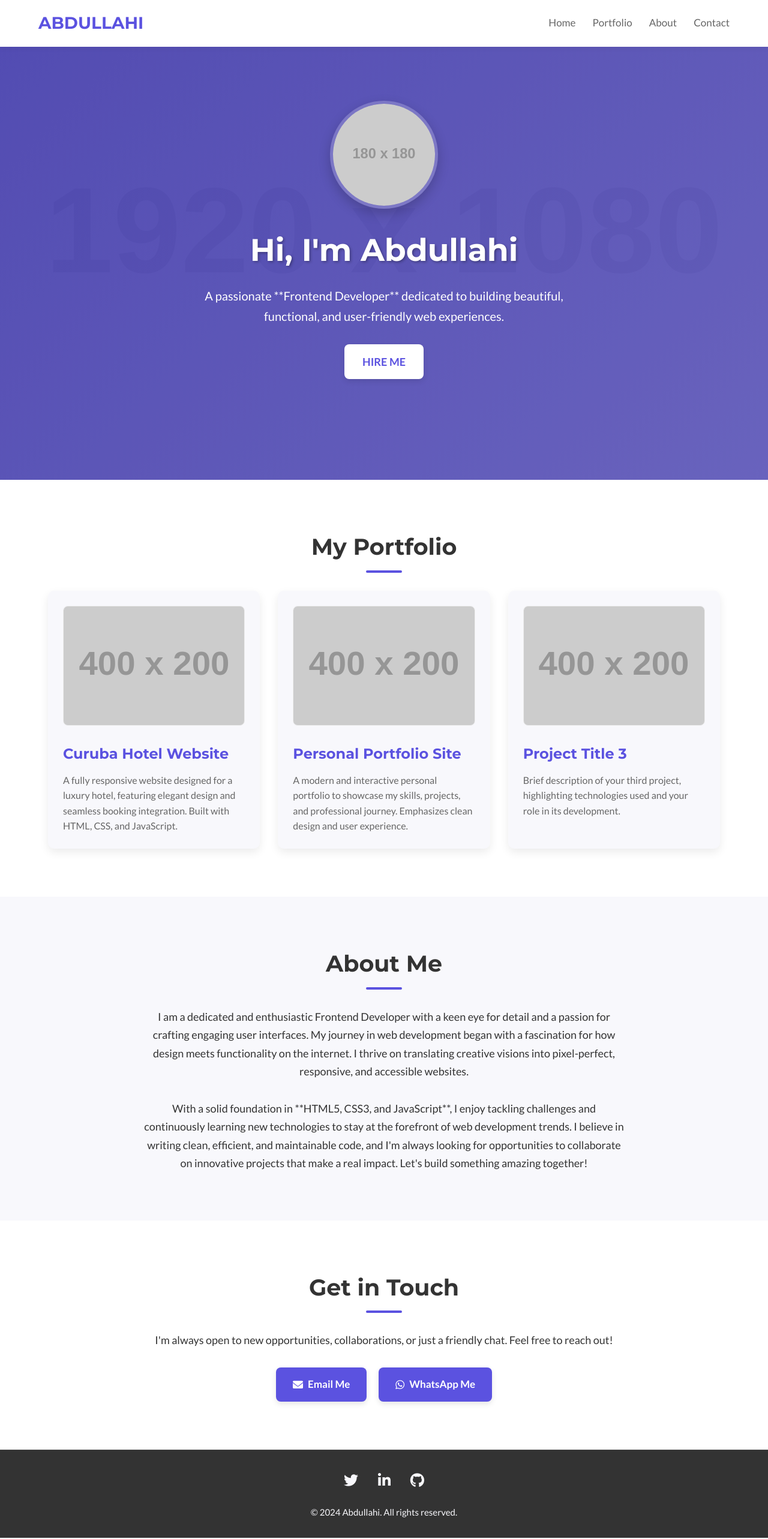
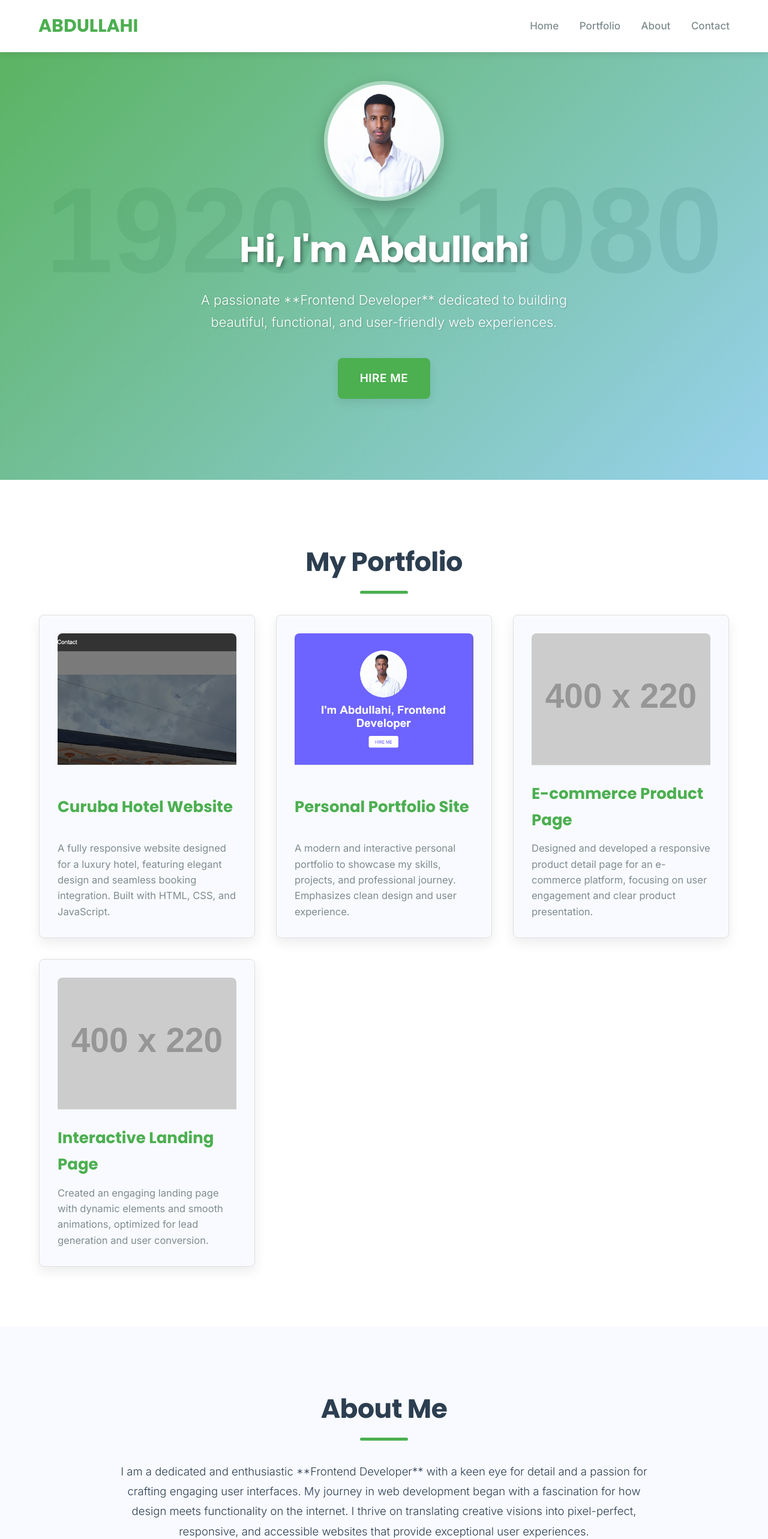
Before and after one commit to abdulkany/portfolio-project, a plain HTML site: page index.html in a window 1280 px wide. Shown: the top 2566 px of the page at 60% size. Drawn offline with Linux system fonts and the light colour scheme; placeholder pictures from the web are drawn by us.

Commit message:
Update index.html

```diff
--- a/index.html
+++ b/index.html
@@ -4,7 +4,7 @@
     <meta charset="UTF-8">
     <meta name="viewport" content="width=device-width, initial-scale=1.0">
     <title>Abdullahi's Portfolio - Frontend Developer</title>
-    <link href="https://fonts.googleapis.com/css2?family=Lato:wght@300;400;700&family=Montserrat:wght@600;700&display=swap" rel="stylesheet">
+    <link href="https://fonts.googleapis.com/css2?family=Inter:wght@300;400;500;600;700&family=Poppins:wght@600;700&display=swap" rel="stylesheet">
     <link rel="stylesheet" href="https://cdnjs.cloudflare.com/ajax/libs/font-awesome/6.0.0-beta3/css/all.min.css">
     <style>
         /* Basic Reset */
@@ -15,14 +15,18 @@
         }
 
         :root {
-            --main-bg-color: #f8f8fc; /* Softer light background */
-            --section-bg-color: #ffffff; /* White for main sections */
-            --primary-text-color: #333333; /* Darker primary text */
-            --secondary-text-color: #666666; /* Slightly lighter secondary text */
-            --accent-color: #5b52e0; /* A slightly deeper purple */
-            --accent-light: #7b73f0; /* Lighter shade for hover */
-            --font-heading: 'Montserrat', sans-serif;
-            --font-body: 'Lato', sans-serif;
+            --main-bg-color: #f8faff; /* Very light blueish-white */
+            --section-bg-color: #ffffff; /* Pure white for main sections */
+            --primary-text-color: #2c3e50; /* Dark slate grey for primary text */
+            --secondary-text-color: #7f8c8d; /* Muted grey for secondary text */
+            --accent-color: #4CAF50; /* A vibrant green (can be changed to purple if preferred, e.g., #7e57c2) */
+            --accent-dark: #388E3C; /* Darker green for hover */
+            --shadow-light: rgba(0, 0, 0, 0.08);
+            --shadow-strong: rgba(0, 0, 0, 0.15);
+            --border-radius: 8px;
+
+            --font-heading: 'Poppins', sans-serif;
+            --font-body: 'Inter', sans-serif;
         }
 
         body {
@@ -31,6 +35,7 @@
             color: var(--primary-text-color);
             scroll-behavior: smooth;
             line-height: 1.7; /* Improved readability */
+            font-size: 16px;
         }
 
         a {
@@ -38,11 +43,11 @@
             color: inherit;
         }
 
-        /* Utility Classes */
+        /* Utility Class */
         .container {
             max-width: 1200px;
             margin: 0 auto;
-            padding: 0 20px;
+            padding: 0 25px; /* More generous horizontal padding */
         }
 
         /* Header */
@@ -51,9 +56,9 @@
             top: 0;
             width: 100%;
             background-color: var(--section-bg-color);
-            box-shadow: 0 2px 10px rgba(0, 0, 0, 0.05); /* Subtle shadow */
+            box-shadow: 0 4px 10px var(--shadow-light); /* Clearer shadow */
             z-index: 100;
-            padding: 15px 5%; /* Slightly less padding */
+            padding: 18px 5%; /* Slightly more padding */
             display: flex;
             justify-content: space-between;
             align-items: center;
@@ -61,16 +66,22 @@
 
         .logo {
             font-family: var(--font-heading);
-            font-size: 28px;
+            font-size: 30px; /* Larger logo */
             font-weight: 700;
             color: var(--accent-color);
+            transition: color 0.3s ease;
+        }
+
+        .logo:hover {
+            color: var(--accent-dark);
         }
 
         nav a {
-            margin-left: 25px;
+            margin-left: 30px; /* More space between links */
             font-size: 17px;
+            font-weight: 500;
             color: var(--secondary-text-color);
-            transition: color 0.3s ease;
+            transition: color 0.3s ease, transform 0.3s ease;
             position: relative;
         }
 
@@ -78,9 +89,9 @@
             content: '';
             position: absolute;
             left: 0;
-            bottom: -5px;
+            bottom: -8px; /* Positioned slightly lower */
             width: 0;
-            height: 2px;
+            height: 2.5px; /* Thicker underline */
             background-color: var(--accent-color);
             transition: width 0.3s ease;
         }
@@ -91,6 +102,7 @@
 
         nav a:hover {
             color: var(--accent-color);
+            transform: translateY(-2px); /* Subtle lift on hover */
         }
 
         /* Hero Section */
@@ -100,86 +112,101 @@
             flex-direction: column;
             align-items: center;
             justify-content: center;
-            background: linear-gradient(135deg, rgba(91, 82, 224, 0.9), rgba(123, 115, 240, 0.9)), url('https://via.placeholder.com/1920x1080/5b52e0/ffffff?text=Background+Image') no-repeat center center/cover; /* Added a subtle background image overlay */
+            background: linear-gradient(135deg, rgba(76, 175, 80, 0.9), rgba(129, 212, 250, 0.7)), /* Green to light blue gradient */
+                        url('https://via.placeholder.com/1920x1080/4CAF50/ffffff?text=Developer+Background') no-repeat center center/cover;
             color: #fff;
             text-align: center;
             padding: 0 20px;
             position: relative;
+            overflow: hidden; /* Ensure content stays within bounds */
         }
 
-        #hero::before {
+        #hero::before { /* Subtle pattern or overlay for texture */
             content: '';
             position: absolute;
             top: 0;
             left: 0;
             width: 100%;
             height: 100%;
-            background: rgba(0, 0, 0, 0.2); /* Darker overlay for text readability */
+            background: radial-gradient(circle, rgba(255,255,255,0.05) 1px, transparent 1px);
+            background-size: 20px 20px;
+            opacity: 0.8;
             z-index: 0;
         }
 
-        #hero > * {
+        #hero > * { /* Ensure content is above the overlay */
             position: relative;
             z-index: 1;
         }
 
         #hero img {
-            width: 180px; /* Slightly larger image */
-            height: 180px;
+            width: 200px; /* Larger profile image */
+            height: 200px;
             border-radius: 50%;
-            border: 5px solid rgba(255, 255, 255, 0.2); /* Subtle white border */
-            margin-bottom: 25px;
+            border: 6px solid rgba(255, 255, 255, 0.4); /* Thicker, softer border */
+            margin-bottom: 30px;
             object-fit: cover;
-            box-shadow: 0 8px 20px rgba(0, 0, 0, 0.2);
+            box-shadow: 0 10px 25px rgba(0, 0, 0, 0.25);
+            transition: transform 0.4s ease;
+        }
+
+        #hero img:hover {
+            transform: scale(1.05); /* Slight zoom on hover */
         }
 
         #hero h1 {
             font-family: var(--font-heading);
-            font-size: 52px; /* Larger heading */
+            font-size: 60px; /* More impactful heading */
             margin-bottom: 15px;
-            text-shadow: 2px 2px 4px rgba(0, 0, 0, 0.3);
+            text-shadow: 3px 3px 6px rgba(0, 0, 0, 0.4); /* Stronger text shadow */
+            letter-spacing: -1px;
         }
 
         #hero p {
-            font-size: 20px;
-            max-width: 600px;
-            margin-bottom: 30px; /* More space before button */
+            font-size: 22px; /* Larger introductory text */
+            max-width: 700px;
+            margin-bottom: 40px;
+            font-weight: 300;
+            text-shadow: 1px 1px 3px rgba(0, 0, 0, 0.2);
         }
 
         .primary-button {
             display: inline-block;
-            padding: 14px 30px;
-            background-color: #fff;
-            color: var(--accent-color);
-            border: none;
-            border-radius: 8px; /* Softer border-radius */
-            font-size: 18px;
-            font-weight: 700;
+            padding: 16px 35px; /* More padding for a bolder button */
+            background-color: var(--accent-color); /* Main accent color */
+            color: #fff;
+            border: 2px solid var(--accent-color); /* Border matches background */
+            border-radius: var(--border-radius);
+            font-size: 19px;
+            font-weight: 600;
             cursor: pointer;
-            transition: background-color 0.3s ease, transform 0.3s, box-shadow 0.3s ease;
-            box-shadow: 0 4px 10px rgba(0, 0, 0, 0.1);
+            transition: background-color 0.3s ease, transform 0.3s, box-shadow 0.3s ease, border-color 0.3s ease;
+            box-shadow: 0 6px 15px var(--shadow-light);
+            text-transform: uppercase;
+            letter-spacing: 0.5px;
         }
 
         .primary-button:hover {
-            background-color: var(--accent-light);
-            color: #fff;
-            transform: translateY(-5px);
-            box-shadow: 0 8px 15px rgba(0, 0, 0, 0.2);
+            background-color: var(--accent-dark);
+            border-color: var(--accent-dark);
+            transform: translateY(-6px);
+            box-shadow: 0 12px 25px var(--shadow-strong);
         }
 
         /* Sections */
         section {
-            padding: 80px 0; /* More vertical padding */
+            padding: 100px 0; /* Generous vertical padding */
             text-align: center;
         }
 
         section h2 {
             font-family: var(--font-heading);
-            font-size: 38px;
-            margin-bottom: 40px;
+            font-size: 44px; /* Larger section titles */
+            margin-bottom: 50px; /* More space below title */
             color: var(--primary-text-color);
             position: relative;
             display: inline-block;
+            letter-spacing: -0.5px;
         }
 
         section h2::after {
@@ -187,65 +214,71 @@
             position: absolute;
             left: 50%;
             transform: translateX(-50%);
-            bottom: -10px;
-            width: 60px;
-            height: 4px;
+            bottom: -15px; /* Lower position for underline */
+            width: 80px; /* Longer underline */
+            height: 5px; /* Thicker underline */
             background-color: var(--accent-color);
-            border-radius: 2px;
+            border-radius: 3px;
         }
 
         #portfolio {
             background-color: var(--section-bg-color);
+            padding-bottom: 100px; /* Ensure footer isn't too close */
         }
 
         .projects {
             display: grid;
-            grid-template-columns: repeat(auto-fit, minmax(320px, 1fr));
-            gap: 30px; /* Increased gap */
-            padding: 0 20px; /* Ensure padding for smaller screens */
+            grid-template-columns: repeat(auto-fit, minmax(350px, 1fr)); /* Larger minimum size */
+            gap: 35px; /* More gap */
         }
 
         .project-card {
             background-color: var(--main-bg-color);
-            padding: 25px;
-            border-radius: 10px;
-            box-shadow: 0 6px 15px rgba(0, 0, 0, 0.08); /* Stronger shadow */
-            transition: transform 0.3s ease, box-shadow 0.3s ease;
-            text-align: left; /* Align text left within card */
+            padding: 30px;
+            border-radius: var(--border-radius);
+            box-shadow: 0 8px 20px var(--shadow-light); /* More pronounced shadow */
+            transition: transform 0.4s ease, box-shadow 0.4s ease, background-color 0.3s ease;
+            text-align: left;
+            border: 1px solid #e0e0e0; /* Subtle border */
+            display: flex;
+            flex-direction: column;
+            justify-content: space-between;
         }
 
         .project-card:hover {
-            transform: translateY(-10px);
-            box-shadow: 0 12px 25px rgba(0, 0, 0, 0.15);
+            transform: translateY(-12px); /* Greater lift on hover */
+            box-shadow: 0 18px 35px var(--shadow-strong); /* Stronger shadow on hover */
+            background-color: #f0f4f7; /* Slight background change on hover */
         }
 
         .project-card img {
             width: 100%;
-            height: 200px; /* Fixed height for consistent card size */
-            object-fit: cover; /* Ensures images fill the space without distortion */
-            border-radius: 8px;
-            margin-bottom: 20px;
-            border: 1px solid #eee;
+            height: 220px; /* Fixed height for consistent cards */
+            object-fit: cover;
+            border-radius: var(--border-radius) var(--border-radius) 0 0; /* Rounded top corners only */
+            margin-bottom: 25px;
+            border-bottom: 1px solid #ddd;
         }
 
         .project-card h3 {
             font-family: var(--font-heading);
-            font-size: 24px;
-            margin-bottom: 10px;
-            color: var(--accent-color);
+            font-size: 26px; /* Larger project title */
+            margin-bottom: 12px;
+            color: var(--primary-text-color);
         }
 
         .project-card h3 a {
+            color: var(--accent-color);
             transition: color 0.3s ease;
         }
 
         .project-card h3 a:hover {
-            color: var(--accent-light);
+            color: var(--accent-dark);
             text-decoration: underline;
         }
 
         .project-card p {
-            font-size: 16px;
+            font-size: 16.5px;
             color: var(--secondary-text-color);
             line-height: 1.6;
         }
@@ -255,10 +288,12 @@
         }
 
         #about p {
-            font-size: 18px;
-            max-width: 800px;
+            font-size: 18.5px; /* Larger about text */
+            max-width: 900px;
             margin: 0 auto;
             color: var(--primary-text-color);
+            line-height: 1.8;
+            font-weight: 300;
         }
 
         #contact {
@@ -266,65 +301,88 @@
         }
 
         #contact p {
-            font-size: 18px;
-            margin-bottom: 30px;
+            font-size: 18.5px;
+            margin-bottom: 40px; /* More space before buttons */
             color: var(--primary-text-color);
         }
 
         .contact-links {
             display: flex;
             justify-content: center;
-            gap: 20px; /* Space between buttons */
-            flex-wrap: wrap; /* Allow wrapping on smaller screens */
+            gap: 25px; /* More space between buttons */
+            flex-wrap: wrap;
         }
 
         .contact-btn, .whatsapp-btn {
-            display: inline-flex; /* Use flex for icon and text alignment */
+            display: inline-flex;
             align-items: center;
-            gap: 8px; /* Space between icon and text */
-            padding: 14px 28px;
+            gap: 10px; /* More space between icon and text */
+            padding: 16px 30px;
             color: #fff;
             background-color: var(--accent-color);
-            border-radius: 8px;
-            font-size: 17px;
+            border-radius: var(--border-radius);
+            font-size: 18px;
             font-weight: 600;
             transition: background-color 0.3s ease, transform 0.3s, box-shadow 0.3s ease;
-            box-shadow: 0 4px 10px rgba(0, 0, 0, 0.1);
+            box-shadow: 0 6px 15px var(--shadow-light);
         }
 
         .contact-btn:hover, .whatsapp-btn:hover {
-            background-color: var(--accent-light);
-            transform: translateY(-5px);
-            box-shadow: 0 8px 15px rgba(0, 0, 0, 0.2);
+            background-color: var(--accent-dark);
+            transform: translateY(-6px);
+            box-shadow: 0 12px 25px var(--shadow-strong);
+        }
+
+        .contact-btn i, .whatsapp-btn i {
+            font-size: 20px; /* Larger icons */
         }
 
         /* Footer */
         footer {
             text-align: center;
-            padding: 30px;
-            background-color: var(--primary-text-color); /* Darker footer */
-            color: #f8f8fc; /* Light text on dark background */
-            border-top: 1px solid #444;
+            padding: 40px; /* More padding */
+            background-color: #2c3e50; /* Darker, professional footer */
+            color: #ecf0f1; /* Light grey text */
+            border-top: 1px solid #34495e;
             font-size: 15px;
+            letter-spacing: 0.5px;
+        }
+
+        .social-links {
+            margin-bottom: 25px; /* More space */
         }
 
         .social-links a {
-            margin: 0 15px;
-            font-size: 24px; /* Larger social icons */
-            color: #f8f8fc;
+            margin: 0 18px; /* More space between icons */
+            font-size: 28px; /* Larger social icons */
+            color: #ecf0f1;
             transition: color 0.3s ease, transform 0.3s ease;
         }
 
         .social-links a:hover {
-            color: var(--accent-light);
-            transform: translateY(-3px);
-        }
-
-        .social-links {
-            margin-bottom: 20px;
+            color: var(--accent-color);
+            transform: translateY(-4px) scale(1.1); /* Lift and slight scale */
         }
 
         /* Responsive Adjustments */
+        @media (max-width: 992px) {
+            #hero h1 {
+                font-size: 50px;
+            }
+
+            #hero p {
+                font-size: 20px;
+            }
+
+            section h2 {
+                font-size: 38px;
+            }
+
+            .projects {
+                grid-template-columns: repeat(auto-fit, minmax(300px, 1fr));
+            }
+        }
+
         @media (max-width: 768px) {
             header {
                 flex-direction: column;
@@ -336,28 +394,47 @@
             }
 
             nav a {
-                margin: 0 10px;
-                font-size: 15px;
+                margin: 0 12px;
+                font-size: 16px;
             }
 
             #hero h1 {
-                font-size: 42px;
+                font-size: 40px;
             }
 
             #hero p {
                 font-size: 18px;
+                margin-bottom: 30px;
+            }
+
+            .primary-button {
+                padding: 14px 28px;
+                font-size: 17px;
             }
 
             section {
-                padding: 60px 0;
+                padding: 70px 0;
             }
 
             section h2 {
                 font-size: 32px;
+                margin-bottom: 40px;
             }
 
-            .projects {
-                grid-template-columns: 1fr; /* Stack projects on small screens */
+            .project-card {
+                padding: 25px;
+            }
+
+            .project-card img {
+                height: 180px;
+            }
+
+            .project-card h3 {
+                font-size: 24px;
+            }
+
+            #about p, #contact p {
+                font-size: 17px;
             }
 
             .contact-links {
@@ -366,32 +443,59 @@
             }
 
             .contact-btn, .whatsapp-btn {
-                width: 80%; /* Make buttons wider on small screens */
+                width: 85%; /* Make buttons wider on small screens */
                 margin: 0 auto;
+                padding: 14px 25px;
+                font-size: 16px;
+            }
+            .contact-btn i, .whatsapp-btn i {
+                font-size: 18px;
+            }
+
+            .social-links a {
+                font-size: 24px;
+                margin: 0 12px;
             }
         }
 
         @media (max-width: 480px) {
+            .logo {
+                font-size: 26px;
+            }
+            nav {
+                display: flex;
+                flex-wrap: wrap;
+                justify-content: center;
+                gap: 10px 15px;
+            }
+            nav a {
+                margin: 0;
+            }
+
+            #hero img {
+                width: 150px;
+                height: 150px;
+            }
+
             #hero h1 {
-                font-size: 34px;
+                font-size: 32px;
             }
 
             #hero p {
                 font-size: 16px;
-            }
-
-            #hero img {
-                width: 140px;
-                height: 140px;
-            }
-
-            .primary-button {
-                padding: 12px 25px;
-                font-size: 16px;
+                margin-bottom: 25px;
             }
 
             section h2 {
                 font-size: 28px;
+            }
+
+            .project-card h3 {
+                font-size: 22px;
+            }
+
+            .project-card p {
+                font-size: 15.5px;
             }
         }
     </style>
@@ -409,7 +513,7 @@
     </header>
 
     <section id="hero">
-        <img src="https://via.placeholder.com/180/ADD8E6/000000?text=Abdullahi" alt="Abdullahi's Profile Picture">
+        <img src="./abdala.png" alt="Abdullahi's Profile Picture">
         <h1>Hi, I'm Abdullahi</h1>
         <p>A passionate **Frontend Developer** dedicated to building beautiful, functional, and user-friendly web experiences.</p>
         <a href="#contact" class="primary-button">HIRE ME</a>
@@ -420,19 +524,24 @@
             <h2>My Portfolio</h2>
             <div class="projects">
                 <div class="project-card">
-                    <img src="https://via.placeholder.com/400x200/ADD8E6/000000?text=Curuba+Hotel" alt="Curuba Hotel Project">
+                    <img src="./project1.png" alt="Curuba Hotel Project">
                     <h3><a href="https://abdulkany.github.io/Curubahotel/" target="_blank">Curuba Hotel Website</a></h3>
                     <p>A fully responsive website designed for a luxury hotel, featuring elegant design and seamless booking integration. Built with HTML, CSS, and JavaScript.</p>
                 </div>
                 <div class="project-card">
-                    <img src="https://via.placeholder.com/400x200/ADD8E6/000000?text=Personal+Portfolio" alt="Portfolio Website Project">
-                    <h3>Personal Portfolio Site</h3>
+                    <img src="./Portfolio website.png" alt="Portfolio Website Project">
+                    <h3><a href="#" target="_blank">Personal Portfolio Site</a></h3>
                     <p>A modern and interactive personal portfolio to showcase my skills, projects, and professional journey. Emphasizes clean design and user experience.</p>
                 </div>
                 <div class="project-card">
-                    <img src="https://via.placeholder.com/400x200/ADD8E6/000000?text=Project+3" alt="Project 3">
-                    <h3><a href="#" target="_blank">Project Title 3</a></h3>
-                    <p>Brief description of your third project, highlighting technologies used and your role in its development.</p>
+                    <img src="https://via.placeholder.com/400x220/dceefc/333333?text=Project+3" alt="Placeholder Project Image">
+                    <h3><a href="#" target="_blank">E-commerce Product Page</a></h3>
+                    <p>Designed and developed a responsive product detail page for an e-commerce platform, focusing on user engagement and clear product presentation.</p>
+                </div>
+                <div class="project-card">
+                    <img src="https://via.placeholder.com/400x220/e0f2f7/333333?text=Project+4" alt="Placeholder Project Image">
+                    <h3><a href="#" target="_blank">Interactive Landing Page</a></h3>
+                    <p>Created an engaging landing page with dynamic elements and smooth animations, optimized for lead generation and user conversion.</p>
                 </div>
             </div>
         </div>
@@ -442,9 +551,11 @@
         <div class="container">
             <h2>About Me</h2>
             <p>
-                I am a dedicated and enthusiastic Frontend Developer with a keen eye for detail and a passion for crafting engaging user interfaces. My journey in web development began with a fascination for how design meets functionality on the internet. I thrive on translating creative visions into pixel-perfect, responsive, and accessible websites.
+                I am a dedicated and enthusiastic **Frontend Developer** with a keen eye for detail and a passion for crafting engaging user interfaces. My journey in web development began with a fascination for how design meets functionality on the internet. I thrive on translating creative visions into pixel-perfect, responsive, and accessible websites that provide exceptional user experiences.
                 <br><br>
-                With a solid foundation in **HTML5, CSS3, and JavaScript**, I enjoy tackling challenges and continuously learning new technologies to stay at the forefront of web development trends. I believe in writing clean, efficient, and maintainable code, and I'm always looking for opportunities to collaborate on innovative projects that make a real impact. Let's build something amazing together!
+                With a solid foundation in **HTML5, CSS3, and modern JavaScript (ES6+)**, I am proficient in building dynamic web applications. I'm always eager to learn and adapt to new frameworks and libraries, constantly expanding my toolkit to keep up with the ever-evolving web landscape. I believe in writing clean, efficient, and maintainable code, and I'm always looking for opportunities to collaborate on innovative projects that make a real impact.
+                <br><br>
+                When I'm not coding, you can find me exploring new design trends, contributing to open-source projects, or diving into a good book. Let's connect and create something amazing together!
             </p>
         </div>
     </section>
```
